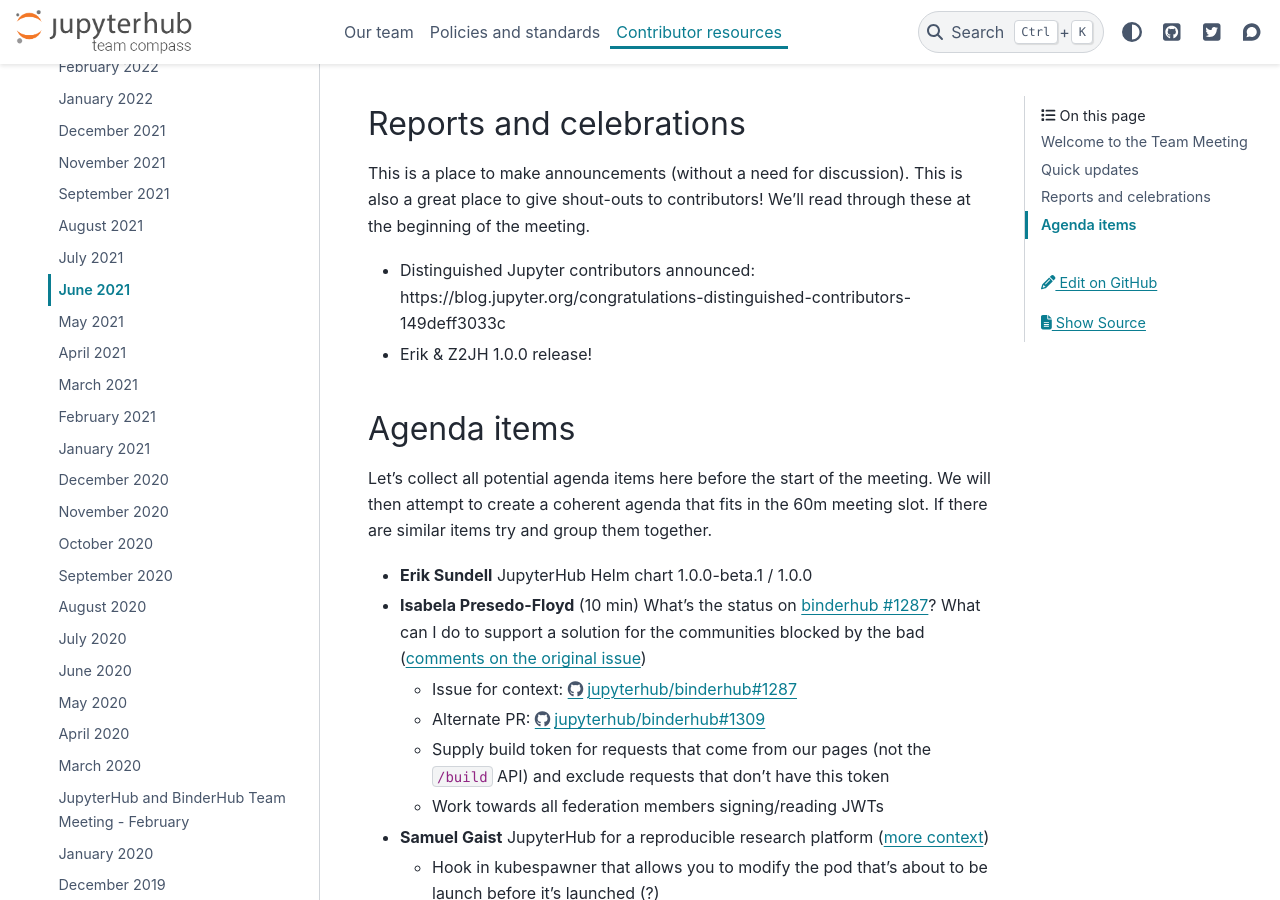
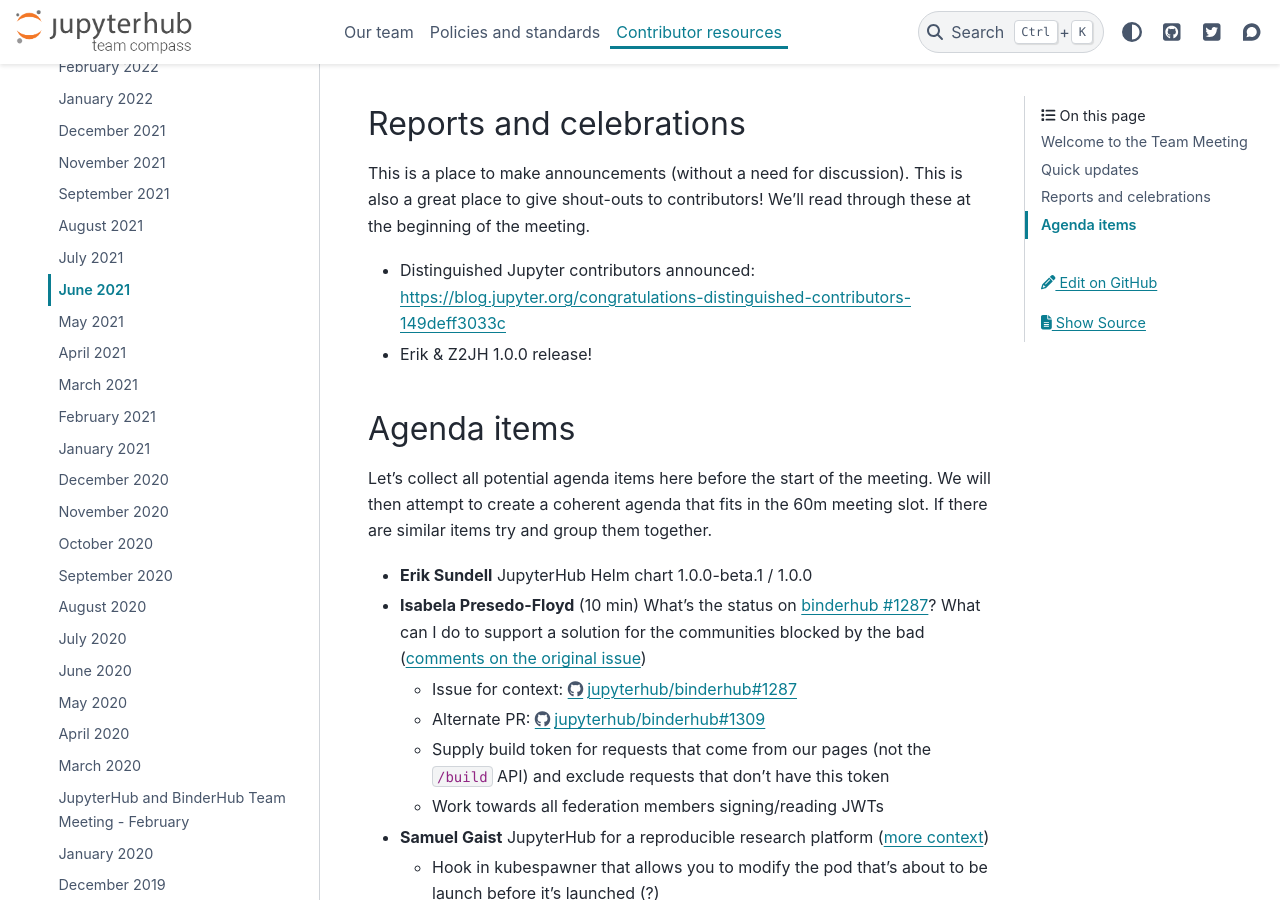
Before and after one commit to jupyterhub/team-compass, a Sphinx documentation site: the page built from docs/meetings/community/2021-06-17.md, in a window 1280 px wide and 900 px high, scrolled down 1133 px. Built offline with Sphinx 7.4.7 and the PyData theme 0.15.4, drawn with Linux system fonts in a browser that asks for light colours; the version number could not be read and is left out; some of the changed text lies outside the part shown.

```diff
--- a/docs/conf.py
+++ b/docs/conf.py
@@ -51,8 +51,13 @@ html_context = {
 # -- MyST Markdown configuration ----------------------------------------
 # ref: https://myst-parser.readthedocs.io/en/latest/configuration.html
 
-myst_enable_extensions = []
+myst_enable_extensions = [
+    "linkify",
+]
 
+# Only linkify URLs that start with schema
+# https://myst-parser.readthedocs.io/en/latest/syntax/optional.html#linkify
+myst_linkify_fuzzy_links = False
 
 # -- Update contributor lists --------------------------------------------
 
--- a/docs/requirements.txt
+++ b/docs/requirements.txt
@@ -1,3 +1,4 @@
+linkify-it-py
 myst_parser
 pandas
 pydata_sphinx_theme
```
